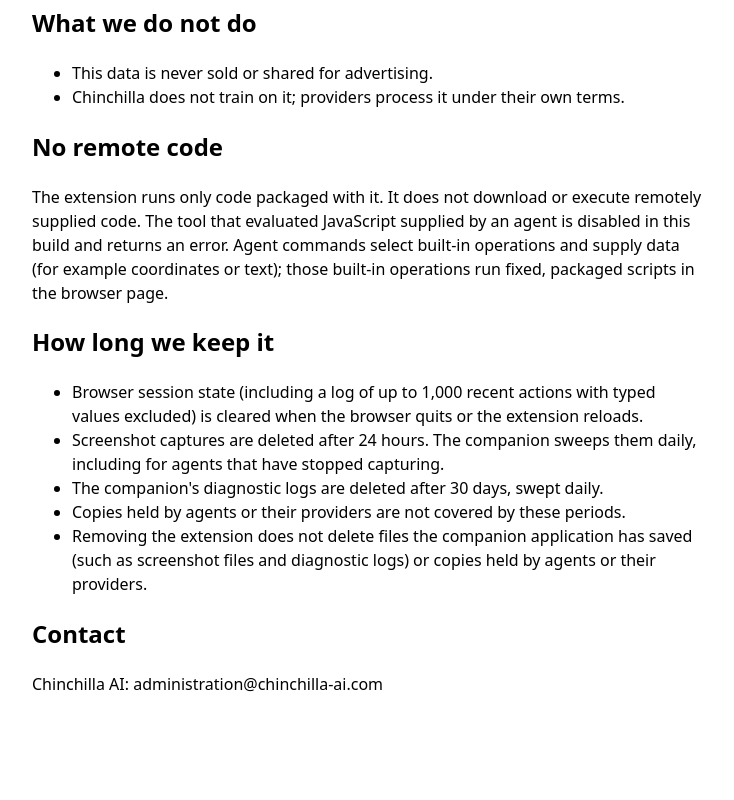
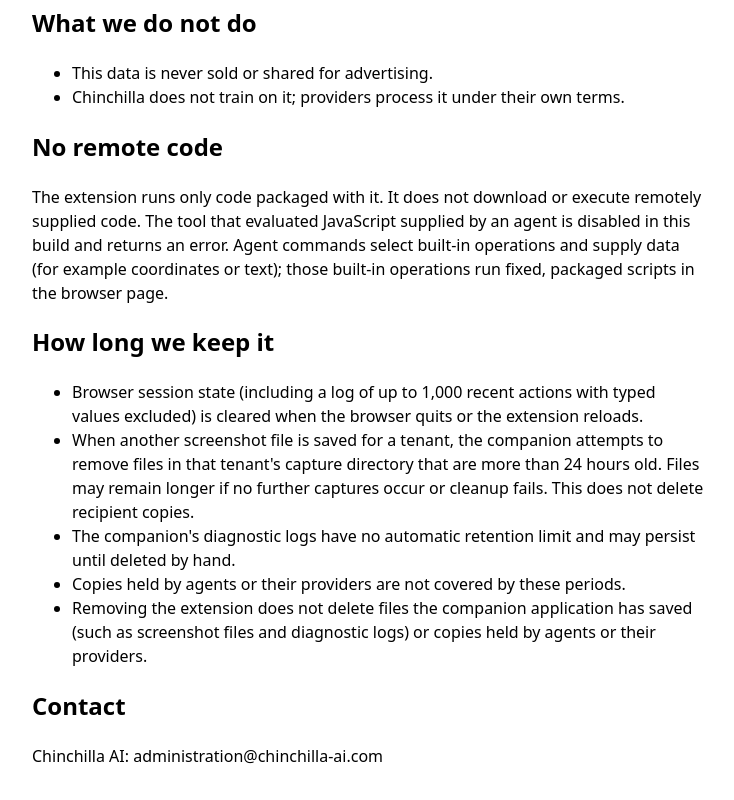
Before and after one commit to ChinchillaEnterprises/mango-privacy, a plain HTML site: page index.html in a window 1280 px wide. Shown: the part 1232-2032 px from the top of the page, without its empty margins (272-1006 px from the left). Before the commit the page ends 1960 px from the top, so only its background shows below. Drawn offline with Linux system fonts and the light colour scheme.

Commit message:
Revert "privacy: retention 30d logs / 24h screenshots, swept daily (cleanup live, Plato build 3649791)"
This reverts commit 5a29ad6535e6580ef66143f976bb2ebbfb6cd48a.

```diff
--- a/index.html
+++ b/index.html
@@ -27,8 +27,8 @@
 <h2>How long we keep it</h2>
 <ul>
 <li>Browser session state (including a log of up to 1,000 recent actions with typed values excluded) is cleared when the browser quits or the extension reloads.</li>
-<li>Screenshot captures are deleted after 24 hours. The companion sweeps them daily, including for agents that have stopped capturing.</li>
-<li>The companion&#x27;s diagnostic logs are deleted after 30 days, swept daily.</li>
+<li>When another screenshot file is saved for a tenant, the companion attempts to remove files in that tenant's capture directory that are more than 24 hours old. Files may remain longer if no further captures occur or cleanup fails. This does not delete recipient copies.</li>
+<li>The companion&#x27;s diagnostic logs have no automatic retention limit and may persist until deleted by hand.</li>
 <li>Copies held by agents or their providers are not covered by these periods.</li>
 <li>Removing the extension does not delete files the companion application has saved (such as screenshot files and diagnostic logs) or copies held by agents or their providers.</li>
 </ul>
```
Also changed, not shown: 1 other file.
